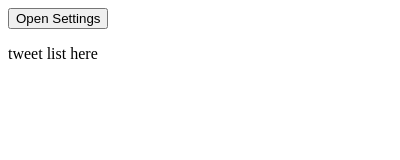
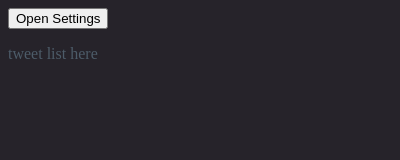
Before and after one commit to PrsPrsBK/PrsPrsTwitter, a browser extension: page popup/popup.html in a window 400 px wide. Drawn offline with Linux system fonts and the light colour scheme.

Commit message:
feat: UI: popup looks

```diff
--- a/options_ui/options.css
+++ b/options_ui/options.css
@@ -36,3 +36,5 @@ input:valid+span:before {
   content: '✓';
   color: green;
 }
+
+/* vim:expandtab ff=dos fenc=utf-8 sw=2 */
--- a/popup/popup.css
+++ b/popup/popup.css
@@ -1,5 +1,8 @@
 @charset "utf8";
+html {
+  background-color: #26232A;
+  color: #4D5C69;
+  width: 12em;
+}
 
-div.container {
-}
-/* vim: enc=utf-8 */
+/* vim:expandtab ff=dos fenc=utf-8 sw=2 */
```
